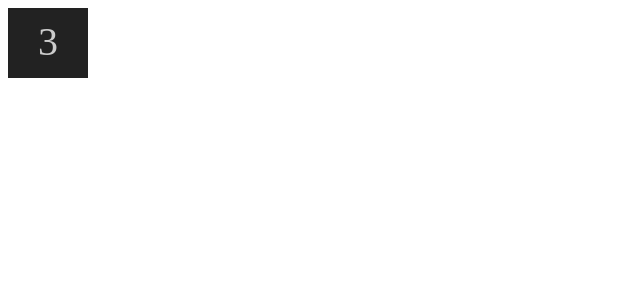
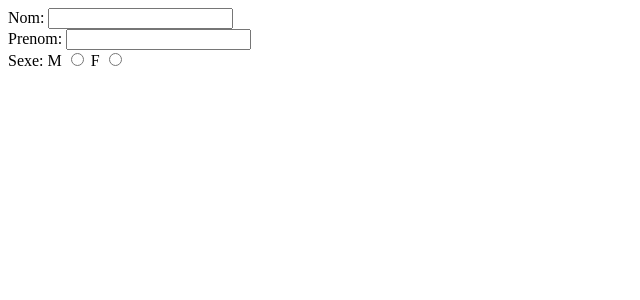
Before and after one commit to loseni/projetGit, a PHP site: page / in a window 1280 px wide. Shown: the top 300 px of the page, without its empty margins (0-640 px from the left). Run offline with PHP 8.4, Linux system fonts and the light colour scheme.

Commit message:
creation de formulaire d'inscription

```diff
--- a/index.php
+++ b/index.php
@@ -2,80 +2,29 @@
 <html>
 <head>
 	<title>Test git</title>
-	<style type="text/css">
-		.draggableBox
-		{
 
-			position: absolute;
-			width: 80px; height: 60px;
-			padding-top: 10px;
-			text-align: center;
-			font-size: 40px;
-			background-color: #222;
-			color: #CCC;
-			cursor: move;
-		}
-	</style>
 </head>
 <body>
-		<div class="draggableBox">1</div>
-		<div class="draggableBox">2</div>
-		<div class="draggableBox">3</div>
+		<div class="container">
+			<form method="post" action="">
+				<div>
+					<label for="nom">Nom:</label>
+					<input type="text" name="nom">
+				</div>
 
-		<script type="text/javascript">
-			(function(){
+				<div>
+					<label for="prenom">Prenom:</label>
+					<input type="text" name="prenom">
+				</div>
 
-				var storage ={};
-
-				function addEvent(element,event,func)
-				{
-					if(element.attachEvent)
-					{
-						element.attachEvent("on"+event,func);
-					}
-					else
-					{
-						element.addEventListener(event,func,true);
-					}
-				}
-
-				function init()
-				{
-					var elements=document.getElementsByTagName("div");
-					var elementslength=elements.length;
-
-					for(var i=0;i<elementslength;i++)
-					{
-						if(elements[i].className==="draggableBox")
-						{
-							addEvent(elements[i],"mousedown",function(e){
-								var s = storage;
-								s.target = e.target || event.srcElement;
-								s.offsetX = e.clientX - s.target.offsetLeft;
-								s.offsetY = e.clientY - s.target.offsetTop;
-
-							});
-
-							addEvent(elements[i],"mouseup",function(e){
-								storage={};
-							});
-						}
-					}
-
-					addEvent(document,"mousemove",function(e){
-						var target=storage.target;
-						if(target)
-						{
-							target.style.top=e.clientY-storage.offsetY+"px";
-							target.style.left=eclientX-storage.offsetX+"px";
-						}
-					});
-
-				}
-
-				init();
-
-			})();
-		</script>
+				<div>
+					<label>Sexe:  </label>
+					<label for="m">M</label>
+					<input type="radio" name="sexe" id="m">
+					<label for="f">F</label>
+					<input type="radio" name="f">
+				</div>
+			</form>
+		</div>
 </body>
 </html>
```
